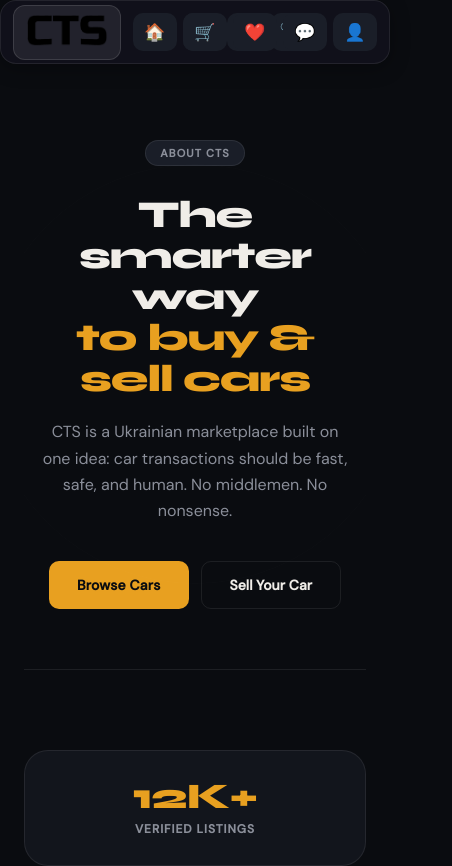
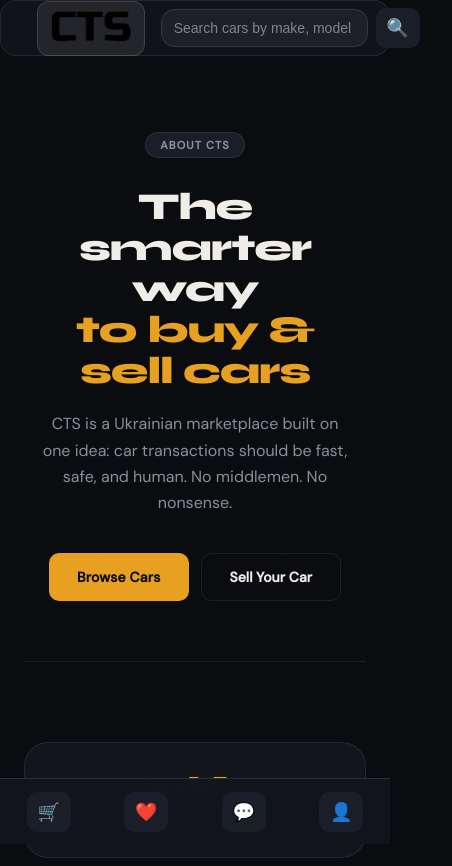
Before and after one commit to 6NataliePortman9/CarTradingShopFrontend, a React (Vite) app: page /about in a window 390 px wide. Shown: the top 866 px of the page, 452 px wide, since content can reach past the window. Built offline with nearby package versions, Linux system fonts and the light colour scheme; no server answers.

Commit message:
Change navbar

```diff
--- a/src/components/layout/Navbar.css
+++ b/src/components/layout/Navbar.css
@@ -1,108 +1,229 @@
-/* ─── NAVBAR ─── */
+/* ==========================
+   MAIN NAVBAR
+========================== */
 .navbar-preview {
     width: 100%;
-    min-height: 70px;
-    display: flex;
-    align-items: center;
-    justify-content: space-between;
-    gap: 12px;
-    padding: 12px 16px;
-    background: rgba(18, 18, 28, 0.92); /* Трохи темніше для мобільних */
+    background: rgba(18, 21, 28, 0.95);
     backdrop-filter: blur(16px);
     -webkit-backdrop-filter: blur(16px);
     border-bottom: 1px solid rgba(255,255,255,0.08);
-    box-shadow: 0 4px 20px rgba(0,0,0,0.3);
     position: sticky;
     top: 0;
     z-index: 1000;
 }
 
-/* LOGO */
+.navbar-container {
+    max-width: 1480px;
+    margin: 0 auto;
+    padding: 0 24px;
+    height: 70px;
+    display: flex;
+    align-items: center;
+    gap: 16px;
+    /* без justify-content — розкладка йде через margin-right/left auto */
+}
+
+/* ==========================
+   LEFT SIDE — притиснутий до лівого краю
+========================== */
+.navbar-left {
+    display: flex;
+    align-items: center;
+    gap: 12px;
+    flex-shrink: 0;
+    margin-right: auto;
+}
+
 .nav-brand-btn {
-    flex-shrink: 0;
     padding: 8px 12px;
+    border-radius: 12px;
     border: 1px solid rgba(255,255,255,0.12);
-    border-radius: 12px;
     background: rgba(255,255,255,0.08);
     cursor: pointer;
+    transition: all 0.2s;
 }
+
+    .nav-brand-btn:hover {
+        background: rgba(255,255,255,0.12);
+    }
 
 .nav-logo {
     height: 38px;
     object-fit: contain;
 }
 
-/* SEARCH SECTION */
+/* ==========================
+   CENTER - SEARCH
+========================== */
+.navbar-center {
+    flex: 1;
+    max-width: 680px;
+    display: flex;
+    justify-content: center;
+}
+
 .navbar-search {
-    flex: 1;
+    width: 100%;
     display: flex;
     align-items: center;
     gap: 8px;
-    max-width: 680px;
-    min-width: 0; /* Важливо для стиснення */
 }
 
-/* На мобільних прибираємо деякі кнопки */
-@media (max-width: 768px) {
-    .navbar-search {
-        gap: 6px;
-    }
-
-    .search-input {
-        display: none; /* Ховаємо input на дуже маленьких екранах */
-    }
-}
-
-/* SEARCH INPUT */
 .search-input {
     flex: 1;
-    padding: 10px 14px;
-    border-radius: 12px;
+    padding: 12px 16px;
+    border-radius: 14px;
     border: 1px solid rgba(255,255,255,0.1);
     background: rgba(255,255,255,0.06);
     color: white;
-    font-size: 14px;
-    min-width: 0;
+    font-size: 15px;
+    transition: all 0.2s;
 }
 
     .search-input:focus {
+        outline: none;
         border-color: var(--car-accent);
         background: rgba(255,255,255,0.12);
+        box-shadow: 0 0 0 3px rgba(232, 160, 32, 0.15);
     }
 
-/* ACTIONS */
+    .search-input::placeholder {
+        color: rgba(255,255,255,0.45);
+    }
+
+/* ==========================
+   RIGHT SIDE — притиснутий до правого краю
+========================== */
+.navbar-right {
+    display: flex;
+    align-items: center;
+    gap: 8px;
+    flex-shrink: 0;
+    margin-left: auto;
+}
+
+/* ==========================
+   ICON BUTTONS
+========================== */
+.btn-icon {
+    width: 44px;
+    height: 44px;
+    display: flex;
+    align-items: center;
+    justify-content: center;
+    font-size: 20px;
+    flex-shrink: 0;
+    transition: all 0.2s;
+}
+
+    .btn-icon:hover {
+        background: rgba(255,255,255,0.1);
+    }
+
+/* ==========================
+   NOTIFICATIONS
+========================== */
+.notification-wrapper {
+    position: relative;
+}
+
+.notification-badge {
+    position: absolute;
+    top: -4px;
+    right: -4px;
+    width: 20px;
+    height: 20px;
+    border-radius: 50%;
+    background: #ef4444;
+    color: white;
+    display: flex;
+    align-items: center;
+    justify-content: center;
+    font-size: 11px;
+    font-weight: bold;
+    border: 2px solid rgba(18, 21, 28, 0.95);
+}
+
+/* ==========================
+   DESKTOP ACTIONS
+========================== */
 .nav-actions {
     display: flex;
     align-items: center;
     gap: 6px;
-    flex-shrink: 0;
 }
 
-/* Іконки */
-.btn-icon {
-    width: 42px;
-    height: 42px;
+.desktop-only {
     display: flex;
-    align-items: center;
-    justify-content: center;
-    font-size: 19px;
-    flex-shrink: 0;
 }
 
-/* Адаптивність для дуже маленьких екранів */
-@media (max-width: 480px) {
-    .navbar-preview {
-        padding: 10px 12px;
-        min-height: 64px;
+/* ==========================
+   MOBILE BOTTOM NAV
+========================== */
+.mobile-bottom-nav {
+    display: none;
+}
+
+/* ==========================
+   RESPONSIVE
+========================== */
+@media (max-width: 992px) {
+    .navbar-center {
+        max-width: 520px;
+    }
+}
+
+@media (max-width: 768px) {
+    .desktop-only {
+        display: none;
+    }
+
+    .navbar-container {
+        padding: 0 16px;
+        height: 64px;
+    }
+
+    .navbar-search {
+        max-width: 320px;
+    }
+
+    .btn-icon {
+        width: 40px;
+        height: 40px;
+        font-size: 18px;
     }
 
     .nav-logo {
         height: 34px;
     }
 
-    .btn-icon {
-        width: 38px;
-        height: 38px;
-        font-size: 17px;
+    .mobile-bottom-nav {
+        position: fixed;
+        bottom: 0;
+        left: 0;
+        right: 0;
+        height: 66px;
+        background: rgba(18, 21, 28, 0.98);
+        border-top: 1px solid rgba(255,255,255,0.1);
+        display: flex;
+        justify-content: space-around;
+        align-items: center;
+        z-index: 2000;
+        backdrop-filter: blur(16px);
+    }
+
+    body {
+        padding-bottom: 70px;
     }
 }
+
+@media (max-width: 480px) {
+    .mobile-optional {
+        display: none;
+    }
+
+    .search-input {
+        font-size: 14px;
+        padding: 10px 12px;
+    }
+}
--- a/src/components/layout/Navbar.jsx
+++ b/src/components/layout/Navbar.jsx
@@ -5,112 +5,94 @@ import { getUnreadCount } from "../../services/notificationService";
 import Button from "../ui/Button";
 
 import logo from "../../assets/CTS2_after_paint-removebg-preview.png";
-
 import "./Navbar.css";
 
-export default function Navbar({ onSearch, onOpenFilters, onOpenSellModal }) {
-
+export default function Navbar({
+    onSearch,
+    onOpenFilters,
+    onOpenSellModal
+}) {
     const navigate = useNavigate();
     const [searchTerm, setSearchTerm] = useState("");
-    const [unreadCount, setUnreadCount] =
-        useState(0);
-    const userId =
-        Number(localStorage.getItem("userId"));
+    const [unreadCount, setUnreadCount] = useState(0);
+
+    const userId = Number(localStorage.getItem("userId"));
 
     useEffect(() => {
-
         loadUnread();
-
-        const interval =
-            setInterval(loadUnread, 5000);
-
+        const interval = setInterval(loadUnread, 5000);
         return () => clearInterval(interval);
-
     }, []);
 
     async function loadUnread() {
-
         try {
-
-            const count =
-                await getUnreadCount(userId);
-
+            const count = await getUnreadCount(userId);
             setUnreadCount(count);
-
         } catch (error) {
-
             console.error(error);
         }
     }
 
     return (
+        <>
             <nav className="navbar-preview">
+                <div className="navbar-container">
 
-            {/* LOGO */}
+                    {/* LEFT SIDE - Logo / About */}
+                    <div className="navbar-left">
                         <button
                             className="nav-brand-btn"
-                onClick={() => navigate("/about")}  // було /browse
+                            onClick={() => navigate("/about")}
                         >
                             <img src={logo} alt="CTS" className="nav-logo" />
                         </button>
+                    </div>
 
-
-
-            {/* SEARCH */}
+                    {/* CENTER - Search */}
+                    <div className="navbar-center">
                         <div className="navbar-search">
-
-
-                <Button
-                    variant="primary"
-                    className="btn-icon"
-                    onClick={() => navigate("/browse")}
-                    title="Home browse page"
-                >
-                    🏠
-                </Button>
-
                             <input
                                 type="text"
-                    placeholder="Search cars..."
+                                placeholder="Search cars by make, model or year..."
                                 className="search-input"
                                 value={searchTerm}
                                 onChange={(e) => setSearchTerm(e.target.value)}
+                                onKeyDown={(e) => e.key === 'Enter' && onSearch(searchTerm)}
                             />
-
                             <Button
-                    className="btn-icon"
+                                className="btn-icon search-btn"
                                 variant="primary"
-                    size="sm"
                                 onClick={() => onSearch(searchTerm)}
                             >
                                 🔍
                             </Button>
+                        </div>
+                    </div>
 
+                    {/* RIGHT SIDE - Actions */}
+                    <div className="navbar-right">
                         <Button
-                    className="btn-icon"
-                    variant="primary"
-                    size="sm"
+                            variant="ghost"
+                            className="btn-icon mobile-optional"
                             onClick={onOpenFilters}
+                            title="Filters"
                         >
                             🎛️
                         </Button>
 
                         <Button
-                    className="btn-icon"
-                    variant="primary"
-                    size="sm"
+                            variant="ghost"
+                            className="btn-icon mobile-optional"
                             onClick={onOpenSellModal}
+                            title="Sell Car"
                         >
                             🏷️
                         </Button>
 
-            </div>
-
-            {/* ACTIONS */}
-            <div className="nav-actions">
-
+                        {/* Desktop Actions */}
+                        <div className="nav-actions desktop-only">
                             <Button
-                    variant="primary"
+                                variant="ghost"
                                 className="btn-icon"
                                 onClick={() => navigate("/cart")}
                                 title="Cart"
@@ -119,51 +101,77 @@ export default function Navbar({ onSearch, onOpenFilters, onOpenSellModal }) {
                             </Button>
 
                             <Button
-                    variant="primary"
+                                variant="ghost"
                                 className="btn-icon"
                                 onClick={() => navigate("/selected")}
-                    title="Selected Cars"
+                                title="Selected"
                             >
                                 ❤️
                             </Button>
 
-                <div style={{ position: "relative" }}>
-
+                            <div className="notification-wrapper">
                                 <Button
-                        variant="primary"
+                                    variant="ghost"
                                     className="btn-icon"
                                     onClick={() => navigate("/notifications")}
                                     title="Notifications"
                                 >
                                     💬
                                 </Button>
+                                {unreadCount > 0 && (
+                                    <div className="notification-badge">
+                                        {unreadCount}
+                                    </div>
+                                )}
+                            </div>
+
+                            <Button
+                                variant="ghost"
+                                className="btn-icon"
+                                onClick={() => navigate("/profile")}
+                                title="Profile"
+                            >
+                                👤
+                            </Button>
+                        </div>
+                    </div>
+                </div>
+            </nav>
+
+            {/* MOBILE BOTTOM NAVIGATION */}
+            <div className="mobile-bottom-nav">
+
+                <Button
+                    variant="primary"
+                    className="btn-icon"
+                    onClick={() => navigate("/cart")}
+                >
+                    🛒
+                </Button>
+
+                <Button
+                    variant="primary"
+                    className="btn-icon"
+                    onClick={() => navigate("/selected")}
+                >
+                    ❤️
+                </Button>
+
+                <div className="notification-wrapper">
+
+                    <Button
+                        variant="primary"
+                        className="btn-icon"
+                        onClick={() =>
+                            navigate("/notifications")
+                        }
+                    >
+                        💬
+                    </Button>
 
                     {
                         unreadCount > 0 && (
-
-                            <div
-                                style={{
-                                    position: "absolute",
-                                    top: "-6px",
-                                    right: "-6px",
-
-                                    width: "20px",
-                                    height: "20px",
-
-                                    borderRadius: "50%",
-
-                                    background: "red",
-
-                                    color: "white",
-
-                                    display: "flex",
-                                    alignItems: "center",
-                                    justifyContent: "center",
-
-                                    fontSize: "12px",
-                                    fontWeight: "bold"
-                                }}
-                            >
+                            <div className="notification-badge">
                                 {unreadCount}
                             </div>
                         )
@@ -175,13 +183,11 @@ export default function Navbar({ onSearch, onOpenFilters, onOpenSellModal }) {
                     variant="primary"
                     className="btn-icon"
                     onClick={() => navigate("/profile")}
-                    title="Profile"
                 >
                     👤
                 </Button>
 
             </div>
-
-        </nav>
+        </>
     );
 }
```
Lines whose indentation alone changed are shown as unchanged.
